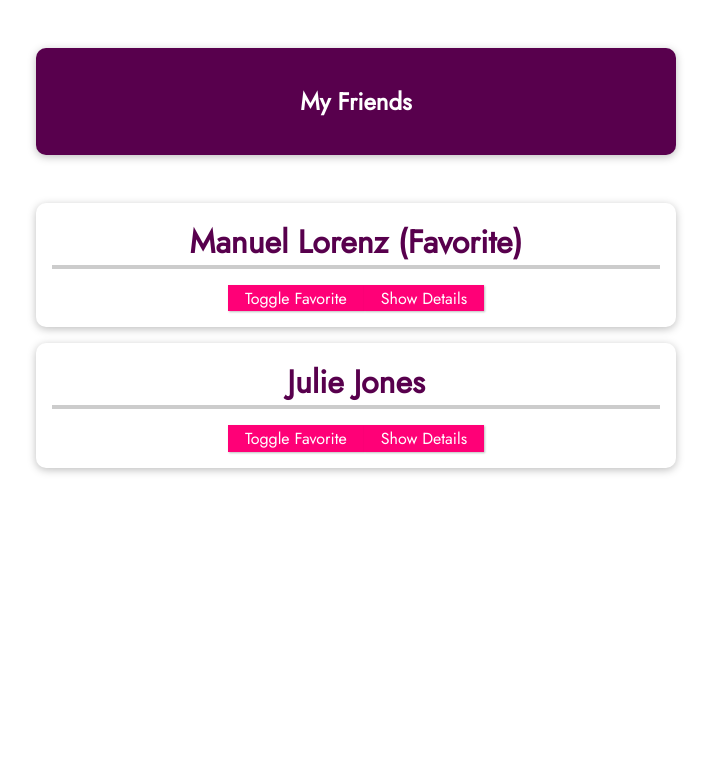
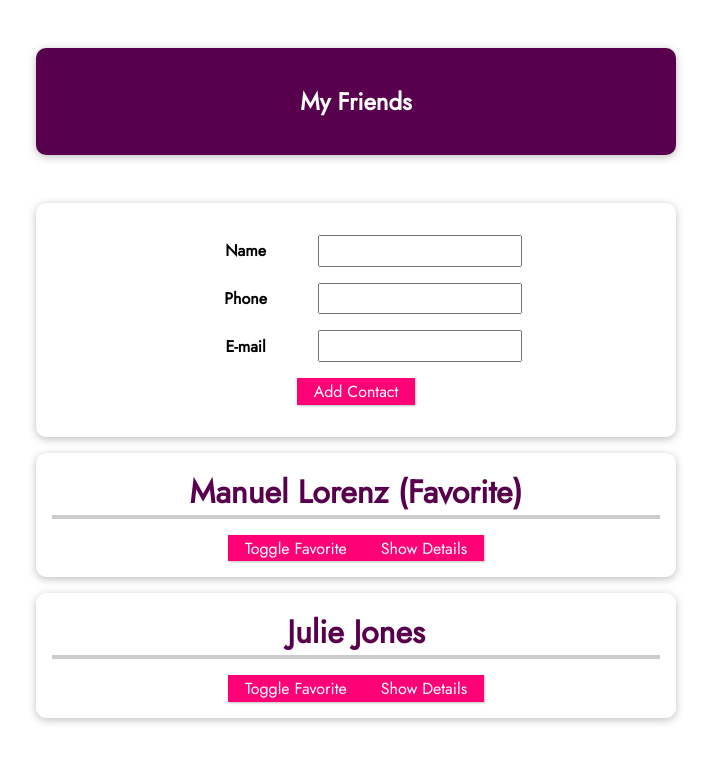
Before and after one commit to yozdil/learning-vue, a Vue app in the folder 04-vue-project/: page / in a window 1280 px wide. Shown: the top 762 px of the page, without its empty margins (284-995 px from the left). Built offline with nearby package versions, Linux system fonts and the light colour scheme.

Commit message:
add component & connect

```diff
--- a/04-vue-project/src/App.vue
+++ b/04-vue-project/src/App.vue
@@ -3,6 +3,7 @@
     <header>
       <h1>My Friends</h1>
     </header>
+    <new-friend @add-contact="addContact"></new-friend>
     <ul>
       <friend-contact
         v-for="friend in friends"
@@ -48,6 +49,16 @@
       );
       identifiedFriend.isFavorite = !identifiedFriend.isFavorite;
     },
+    addContact(name, phone, email) {
+      const newFriendContact = {
+        id: new Date().toISOString(), //To create a unique* ID
+        name,
+        phone,
+        email,
+        isFavorite: false,
+      };
+      this.friends.push(newFriendContact);
+    },
   },
 };
 </script>
@@ -85,7 +96,8 @@
   list-style: none;
 }
 
-#app li {
+#app li,
+form {
   box-shadow: 0 2px 8px rgba(0, 0, 0, 0.26);
   margin: 1rem auto;
   border-radius: 10px;
@@ -118,4 +130,17 @@
   border-color: #ec3169;
   box-shadow: 1px 1px 4px rgba(0, 0, 0, 0.26);
 }
+#app input {
+  font: inherit;
+  padding: 0.15rem;
+}
+#app label {
+  font-weight: bold;
+  margin-right: 1rem;
+  width: 7rem;
+  display: inline-block;
+}
+#app form div {
+  margin: 1rem 0;
+}
 </style>
--- a/04-vue-project/src/components/FriendContact.vue
+++ b/04-vue-project/src/components/FriendContact.vue
@@ -41,6 +41,17 @@
       // },
     },
   },
+  emits: ["toggle-favorites"],
+  // emits: {
+  //   "toggle-favorite": function(id) {
+  //     if (id) {
+  //       return true;
+  //     } else {
+  //       console.warn("Id is missing!");
+  //       return false;
+  //     }
+  //   },
+  // },
   data() {
     return {
       detailsAreVisible: false,
--- /dev/null
+++ b/04-vue-project/src/components/NewFriend.vue
@@ -0,0 +1,37 @@
+<template>
+  <form @submit.prevent="submitData">
+    <div>
+      <label>Name</label>
+      <input type="text" v-model="enteredName" />
+    </div>
+    <div>
+      <label>Phone</label>
+      <input type="tel" v-model="enteredPhone" />
+    </div>
+    <div>
+      <label>E-mail</label>
+      <input type="email" v-model="enteredEmail" />
+    </div>
+    <div>
+      <button>Add Contact</button>
+    </div>
+  </form>
+</template>
+
+<script>
+export default {
+  emits: ["add-contact"],
+  data() {
+    return {
+      enteredName: "",
+      enteredPhone: "",
+      enteredEmail: "",
+    };
+  },
+  methods: {
+    submitData() {
+      this.$emit("add-contact", this.enteredName, this.enteredPhone, this.enteredEmail);
+    },
+  },
+};
+</script>
--- a/04-vue-project/src/main.js
+++ b/04-vue-project/src/main.js
@@ -2,9 +2,11 @@
 
 import App from "./App";
 import FriendContact from "./components/FriendContact";
+import NewFriend from "./components/NewFriend";
 
 const app = createApp(App);
 
 app.component("friend-contact", FriendContact);
+app.component("new-friend", NewFriend);
 
 app.mount("#app");
```
